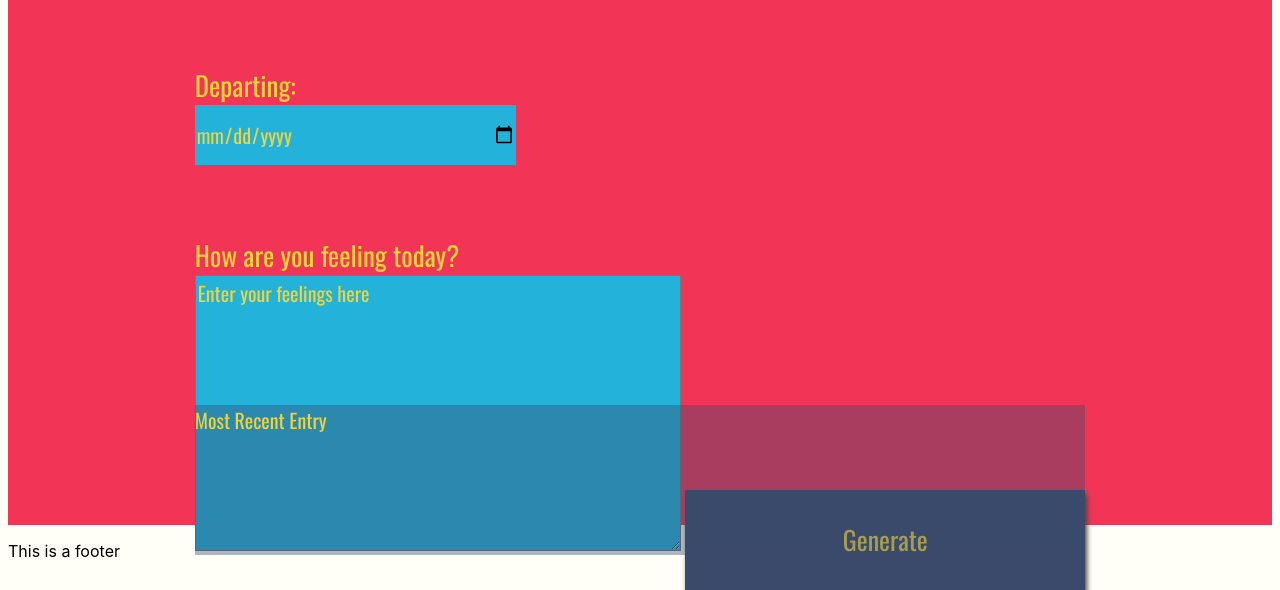
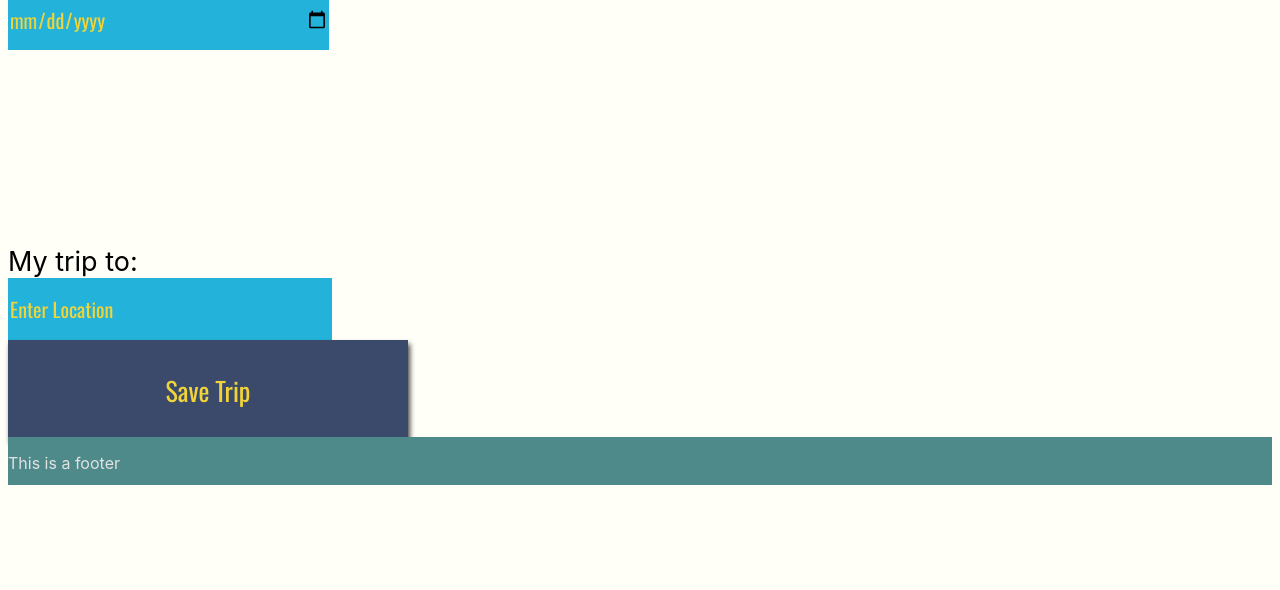
Before and after one commit to dcheun/travel-app, a website built with webpack: page src/client/views/index.html in a window 1280 px wide. Shown: the part 323-913 px from the top of the page. After the commit the page ends 816 px from the top, so only its background shows below. Built offline with nearby package versions, Linux system fonts and the light colour scheme; a web font is replaced by a local one.

Commit message:
feat: Add grid layout
Add flexible grid for better layout of the page.

```diff
--- a/src/client/index.js
+++ b/src/client/index.js
@@ -3,6 +3,9 @@
 import { checkForDate } from "./js/dateChecker";
 
 import "./styles/styles.scss";
+import "./styles/grid.scss";
+import "./styles/header.scss";
+import "./styles/footer.scss";
 
 // Attach listener to generate.
 document.getElementById("generate").addEventListener("click", handleSubmit);
--- /dev/null
+++ b/src/client/styles/grid.scss
@@ -0,0 +1,39 @@
+.top-container {
+  display: grid;
+  min-height: 100vh;
+  grid-template-columns: repeat(12, 1fr);
+  // grid-template-rows: 2fr 1fr 5fr 3fr 1fr;
+  grid-template-rows: 6rem auto 3rem;
+}
+
+header {
+  grid-column: span 12;
+  background-color: #222831;
+  color: rgb(226, 226, 226);
+}
+
+main {
+  grid-column: span 12;
+  display: grid;
+  min-height: 100%;
+  grid-template-columns: repeat(12, 1fr);
+  grid-template-rows: 4rem auto 12rem;
+}
+
+.title-box {
+  grid-column: span 12;
+}
+
+.detail-box {
+  grid-column: span 12;
+}
+
+.input-box {
+  grid-column: span 12;
+}
+
+footer {
+  grid-column: span 12;
+  background-color: #4f8a8b;
+  color: rgb(226, 226, 226);
+}
--- a/src/client/views/index.html
+++ b/src/client/views/index.html
@@ -9,6 +9,8 @@
 
 <body>
 
+  <div class="top-container">
+
     <header>
       <div class="">
         Logo
@@ -19,38 +21,42 @@
     </header>
 
     <main>
-    <div id="app">
+      <div class="title-box">
+        Title Box
+      </div>
+
+      <!-- <div id="app"> -->
+      <div class="detail-box">
+        Detail box
+
+
         <div class="holder headline">
           <h1>Travel Planner</h1>
-      </div>
-      <div class="holder placename">
-        <label for="placename">My trip to:</label>
-        <input type="text" id="placename" placeholder="Enter Location">
         </div>
         <div class="holder departing">
           <label for="departing">Departing:</label>
           <input type="date" id="departing" placeholder="MM/DD/YYYY" min='2020-01-01' max='2030-01-01'>
         </div>
-      <div class="holder feel">
-        <label for="feelings">How are you feeling today?</label>
-        <textarea class="myInput" id="feelings" placeholder="Enter your feelings here" rows="9" cols="50"></textarea>
-        <button id="generate" type="submit"> Generate </button>
+
+
       </div>
-      <div class="holder entry">
-        <div class="title">Most Recent Entry</div>
-        <div id="entryHolder">
-          <div id="date"></div>
-          <div id="temp"></div>
-          <div id="content"></div>
+      <div class="input-box">
+        <div class="holder placename">
+          <label for="placename">My trip to:</label>
+          <input type="text" id="placename" placeholder="Enter Location">
         </div>
-      </div>
-    </div>
+
+        <button id="save-trip" type="submit">Save Trip</button>
+
+        <!-- </div> -->
 
     </main>
 
     <footer>
       <p>This is a footer</p>
     </footer>
+  </div>
+
   <script>
     // Check that service workers are supported
     if ('serviceWorker' in navigator) {
```
Also changed, not shown: src/client/styles/footer.scss (added), src/client/styles/header.scss (added). Lines whose indentation alone changed are shown as unchanged.
